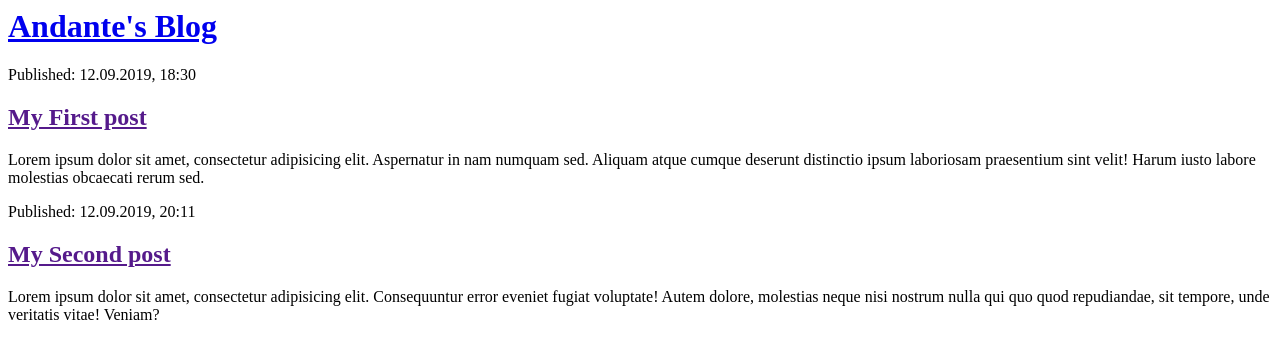
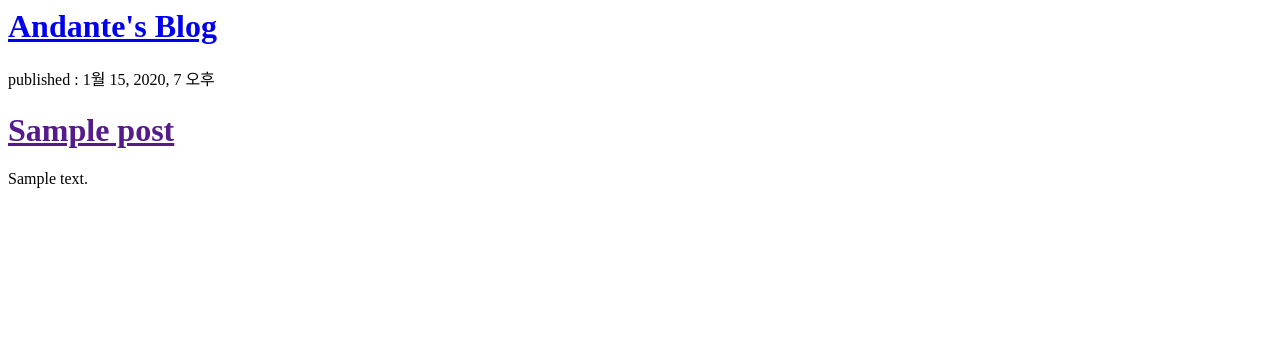
Before and after one commit to yeounseo/my-first-blog, a Django app: template blog/templates/blog/post_list.html in a window 1280 px wide. Shown: the top 359 px of the page. Run offline with Django 3.2, Linux system fonts and the light colour scheme; the template is opened without the code that fills it: values that come from a table or form of the project are taken from there, others are empty; tables that the repository leaves empty hold one stand-in row (values such as "Sample post").

Commit message:
Modified templates to display posts from databases

```diff
--- a/blog/templates/blog/post_list.html
+++ b/blog/templates/blog/post_list.html
@@ -7,16 +7,23 @@
         <h1><a href="#">Andante's Blog</a></h1>
     </div>
 
+<!--    <div>-->
+<!--        <p>Published: 12.09.2019, 18:30</p>-->
+<!--        <h2><a href="">My First post</a></h2>-->
+<!--            <p>Lorem ipsum dolor sit amet, consectetur adipisicing elit. Aspernatur in nam numquam sed. Aliquam atque cumque deserunt distinctio ipsum laboriosam praesentium sint velit! Harum iusto labore molestias obcaecati rerum sed.</p>-->
+<!--    </div>-->
+
+<!--    <div>-->
+<!--        <p>Published: 12.09.2019, 20:11</p>-->
+<!--        <h2><a href="">My Second post</a></h2>-->
+<!--        <p>Lorem ipsum dolor sit amet, consectetur adipisicing elit. Consequuntur error eveniet fugiat voluptate! Autem dolore, molestias neque nisi nostrum nulla qui quo quod repudiandae, sit tempore, unde veritatis vitae! Veniam?</p>-->
+<!--    </div>-->
+    {% for post in posts %}
     <div>
-        <p>Published: 12.09.2019, 18:30</p>
-        <h2><a href="">My First post</a></h2>
-            <p>Lorem ipsum dolor sit amet, consectetur adipisicing elit. Aspernatur in nam numquam sed. Aliquam atque cumque deserunt distinctio ipsum laboriosam praesentium sint velit! Harum iusto labore molestias obcaecati rerum sed.</p>
+        <p>published : {{ post.published_date }}</p>
+        <h1><a href="">{{ post.title }}</a></h1>
+        <p>{{ post.text|linebreaksbr }}</p>
     </div>
-
-    <div>
-        <p>Published: 12.09.2019, 20:11</p>
-        <h2><a href="">My Second post</a></h2>
-        <p>Lorem ipsum dolor sit amet, consectetur adipisicing elit. Consequuntur error eveniet fugiat voluptate! Autem dolore, molestias neque nisi nostrum nulla qui quo quod repudiandae, sit tempore, unde veritatis vitae! Veniam?</p>
-    </div>
+    {% endfor %}
     </body>
 </html>
--- a/blog/views.py
+++ b/blog/views.py
@@ -1,5 +1,8 @@
 from django.shortcuts import render
+from django.utils import timezone
+from .models import Post
 
 # Create your views here.
 def post_list(request):
-    return render(request, 'blog/post_list.html', {})
+    posts = Post.objects.filter(published_date__lte=timezone.now()).order_by('published_date')
+    return render(request, 'blog/post_list.html', {'posts': posts})
```
